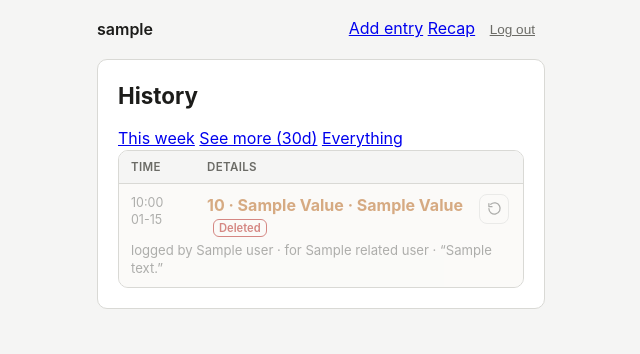
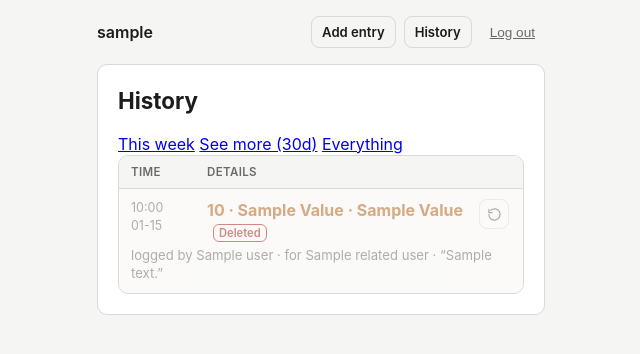
Before and after one commit to tsaramaso/kl-expense, a Flask app: template kl_expenses/templates/history.html in a window 1280 px wide. Shown: the top 354 px of the page, without its empty margins (319-959 px from the left). Run offline with Flask 3, Linux system fonts and the light colour scheme; the template is opened without the code that fills it: most values are stand-ins (such as "Sample title", 1, 10 or a date in 2020).

Commit message:
front[style] buttons for routes

```diff
--- a/kl_expenses/static/style.css
+++ b/kl_expenses/static/style.css
@@ -370,3 +370,24 @@ button:active {
   width: 100%;
   min-height: 340px;
 }
+
+.topbar .nav-actions {
+  display: flex;
+  align-items: center;
+  gap: 8px;
+}
+
+.nav-btn {
+  display: inline-block;
+  padding: 6px 10px;
+  border: 1px solid var(--border);
+  border-radius: 8px;
+  color: var(--text);
+  font-size: 0.82rem;
+  font-weight: 600;
+  text-decoration: none;
+}
+
+.nav-btn:hover {
+  border-color: var(--accent);
+}
--- a/kl_expenses/templates/history.html
+++ b/kl_expenses/templates/history.html
@@ -10,12 +10,12 @@
   <main class="page">
     <header class="topbar">
       <span class="user">{{ user_name }}</span>
-      <span>
-        <a class="nav-link" href="{{ url_for('main.insert_page') }}">Add entry</a>
-        <a class="nav-link" href="{{ url_for('main.recap_page') }}">Recap</a>
-        <form method="post" action="{{ url_for('main.logout') }}" style="display:inline">
+      <span class="nav-actions">
+      <a class="nav-btn" href="{{ url_for('main.insert_page') }}">Add entry</a>
+      <a class="nav-btn" href="{{ url_for('main.history_page') }}">History</a>
+      <form method="post" action="{{ url_for('main.logout') }}" style="display:inline">
           <button type="submit" class="link-button">Log out</button>
-        </form>
+      </form>
       </span>
     </header>
 
```
Also changed, not shown: kl_expenses/templates/insert.html (+5 -5 lines), kl_expenses/templates/recap.html (+6 -6 lines).
